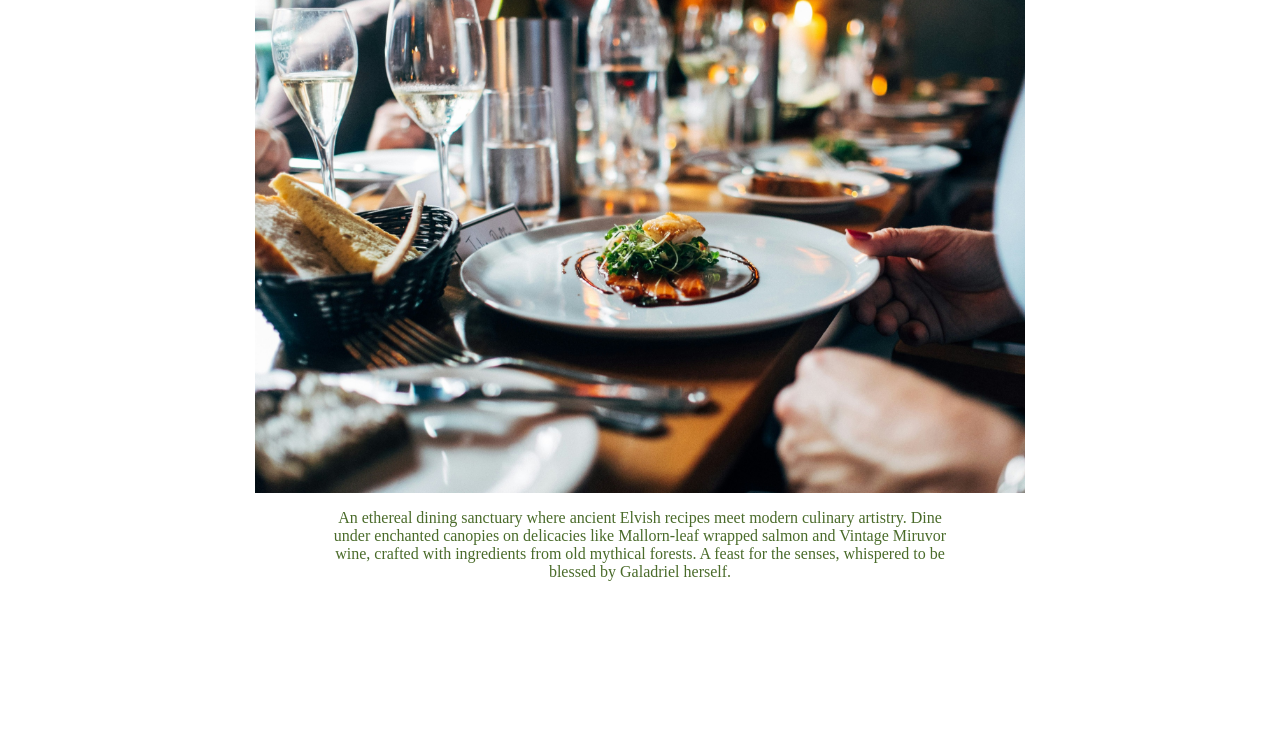
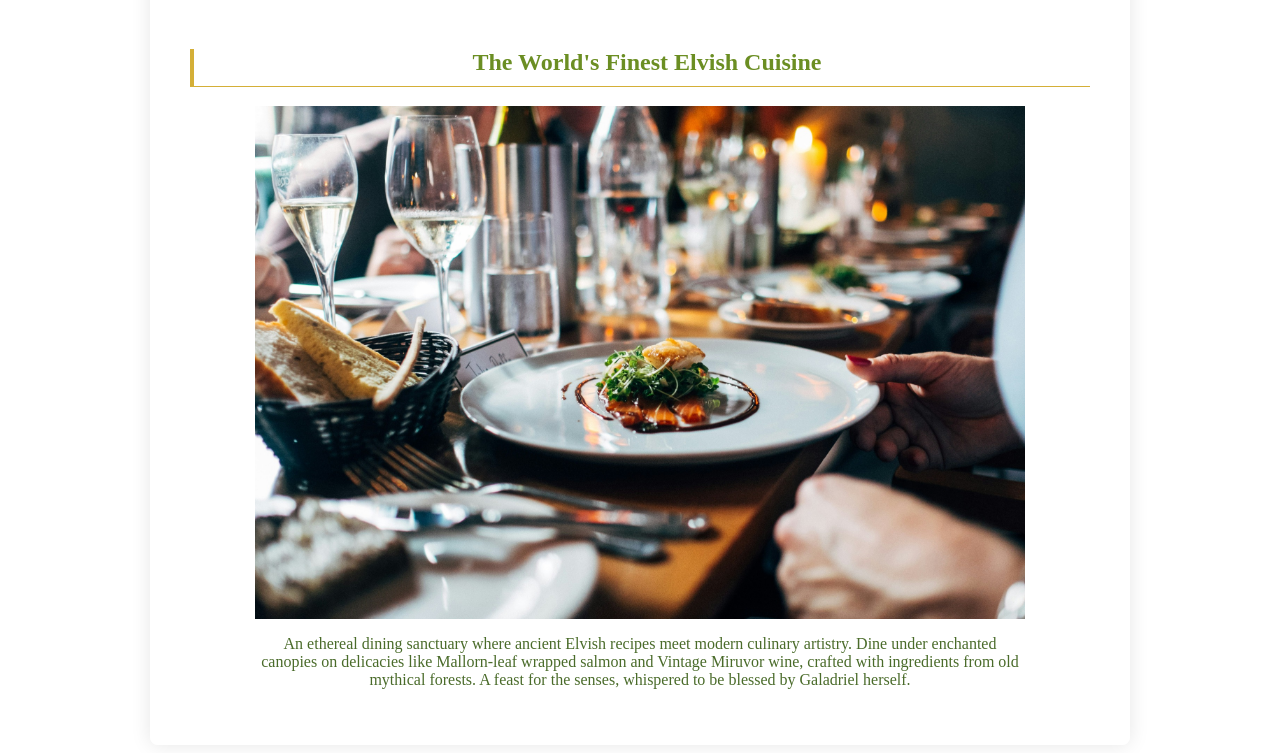
Before and after one commit to Trithereon/project-restaurant-page, a website built with webpack: page src/template.html in a window 1280 px wide. Shown: the part 259-1012 px from the top of the page. Before the commit the page ends 864 px from the top, so only its background shows below. Built offline with nearby package versions, Linux system fonts and the light colour scheme.

Commit message:
Improve layout in homepage

```diff
--- a/src/faq.js
+++ b/src/faq.js
@@ -1,6 +1,7 @@
 export default function generateFaq(){
     document.getElementById('content').innerHTML = `
 <section id="faq" class="content-section">
+<h1>Lothlórien's Grace</h1>
 <h2 class="section-title">Wisdom of the Elders (FAQ)</h2>
 
   <div class="faq-container">
--- a/src/history.js
+++ b/src/history.js
@@ -1,6 +1,7 @@
 export default function generateHistory() {
 document.getElementById('content').innerHTML = `
 <section id="history" class="content-section">
+<h1>Lothlórien's Grace</h1>
   <h2 class="section-title">The History of Lothlórien's Grace</h2>
 
   <div class="timeline">
--- a/src/home.js
+++ b/src/home.js
@@ -1,23 +1,31 @@
 // This is what I want to append to div#content:
+//         <section id="home" class="content-section">
 //         <h1>Lothlórien's Grace</h1>
 //         <h3>The World's Finest Elvish Cuisine</h3>
 //         <img src="./img/restaurant.jpg" alt="" class="hero" width="900" height="600">
 //         <p>An ethereal dining sanctuary where ancient Elvish recipes meet modern culinary artistry. Dine under enchanted canopies on delicacies like Mallorn-leaf wrapped salmon and Vintage Miruvor wine, crafted with ingredients from old mythical forests. A feast for the senses, whispered to be blessed by Galadriel herself.</p>
+//         </section>
 
 import image from "./img/restaurant.jpg";
 
 export default function generateHome() {
+    const sectionContainer = document.createElement('section');
+    sectionContainer.setAttribute('id', 'home');
+    sectionContainer.setAttribute('class', 'content-section');
+    document.getElementById('content').appendChild(sectionContainer);
+
     const heading = document.createElement('h1');
     heading.textContent = "Lothlórien's Grace";
-    document.getElementById('content').appendChild(heading);
+    document.getElementById('home').appendChild(heading);
 
     const subtitle = document.createElement('h2');
     subtitle.textContent = "The World's Finest Elvish Cuisine";
-    document.getElementById('content').appendChild(subtitle);
+    document.getElementById('home').appendChild(subtitle);
 
-    const contentContainer = document.createElement('div');
-    contentContainer.setAttribute('id', 'home-content-container');
-    document.getElementById('content').appendChild(contentContainer);
+    // No longer needed, since I'm using section element instead.
+    // const contentContainer = document.createElement('div');
+    // contentContainer.setAttribute('id', 'home-content-container');
+    // document.getElementById('home').appendChild(contentContainer);
 
     const img = document.createElement('img');
     img.setAttribute('src', image);
@@ -25,10 +33,10 @@ export default function generateHome() {
     img.setAttribute('class', 'hero');
     img.setAttribute('width', '770');
     img.setAttribute('height', '513');
-    document.getElementById('home-content-container').appendChild(img);
+    document.getElementById('home').appendChild(img);
 
     const description = document.createElement('p');
     description.setAttribute('class', 'hero');
     description.textContent = "An ethereal dining sanctuary where ancient Elvish recipes meet modern culinary artistry. Dine under enchanted canopies on delicacies like Mallorn-leaf wrapped salmon and Vintage Miruvor wine, crafted with ingredients from old mythical forests. A feast for the senses, whispered to be blessed by Galadriel herself.";
-    document.getElementById('home-content-container').appendChild(description);
+    document.getElementById('home').appendChild(description);
 };
--- a/src/news.js
+++ b/src/news.js
@@ -5,6 +5,7 @@ import cellar from "./img/cellar.jpg";
 export default function generateNews(){
     document.getElementById('content').innerHTML = `
 <section id="news" class="content-section">
+<h1>Lothlórien's Grace</h1>
   <h2 class="section-title">Tidings from the Golden Wood (News)</h2>
 
   <div class="news-grid">
--- a/src/styles.css
+++ b/src/styles.css
@@ -2,6 +2,7 @@ h1 {
     text-align: center;
     color: #4a6b2a;
     font-family: 'Palatino', serif;
+    font-size: 3rem;
 }
 h2 {
     text-align: center;
@@ -9,19 +10,22 @@ h2 {
     border-left: 4px solid #d4af37;
     border-bottom: 1px solid #d4af37;
     padding-left: 10px;
+    padding-bottom: 10px;
 }
 p.hero {
     text-align: center;
     color: #4a6b2a;
     font-weight: 500;
-    width: 50%;
+    width: 85%;
 }
-div#home-content-container {
+
+/* div#home-content-container {
     display: flex;
     flex-direction: column;
     align-items: center;
 
-}
+} note: no longer needed since I'm using section id="home" instead */
+
 .menu-item {
     margin: 20px 0;
     padding-bottom: 15px;
@@ -99,8 +103,18 @@ nav {
   box-shadow: 0 0 20px rgba(0, 0, 0, 0.1);
 }
 
+/* Home elements */
+#home {
+  display: flex;
+  flex-direction: column;
+}
+
+#home p, #home img {
+  align-self: center;
+}
+
 .section-title {
-  color: #4a6b2a; /* Deep green */
+  color: #6b8e23;
   text-align: center;
   font-family: 'Palatino', serif;
   border-bottom: 2px solid #d4af37; /* Gold */
```
